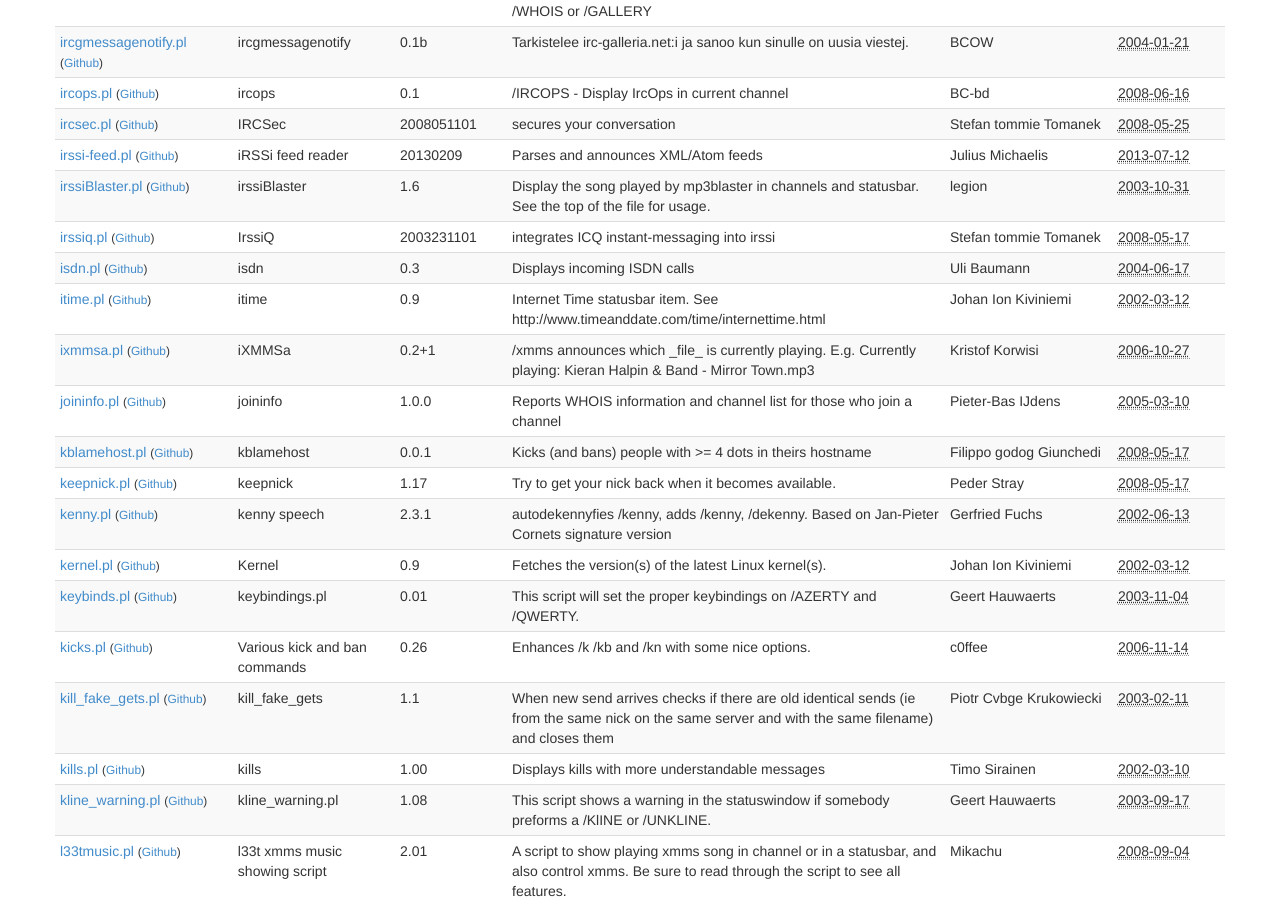
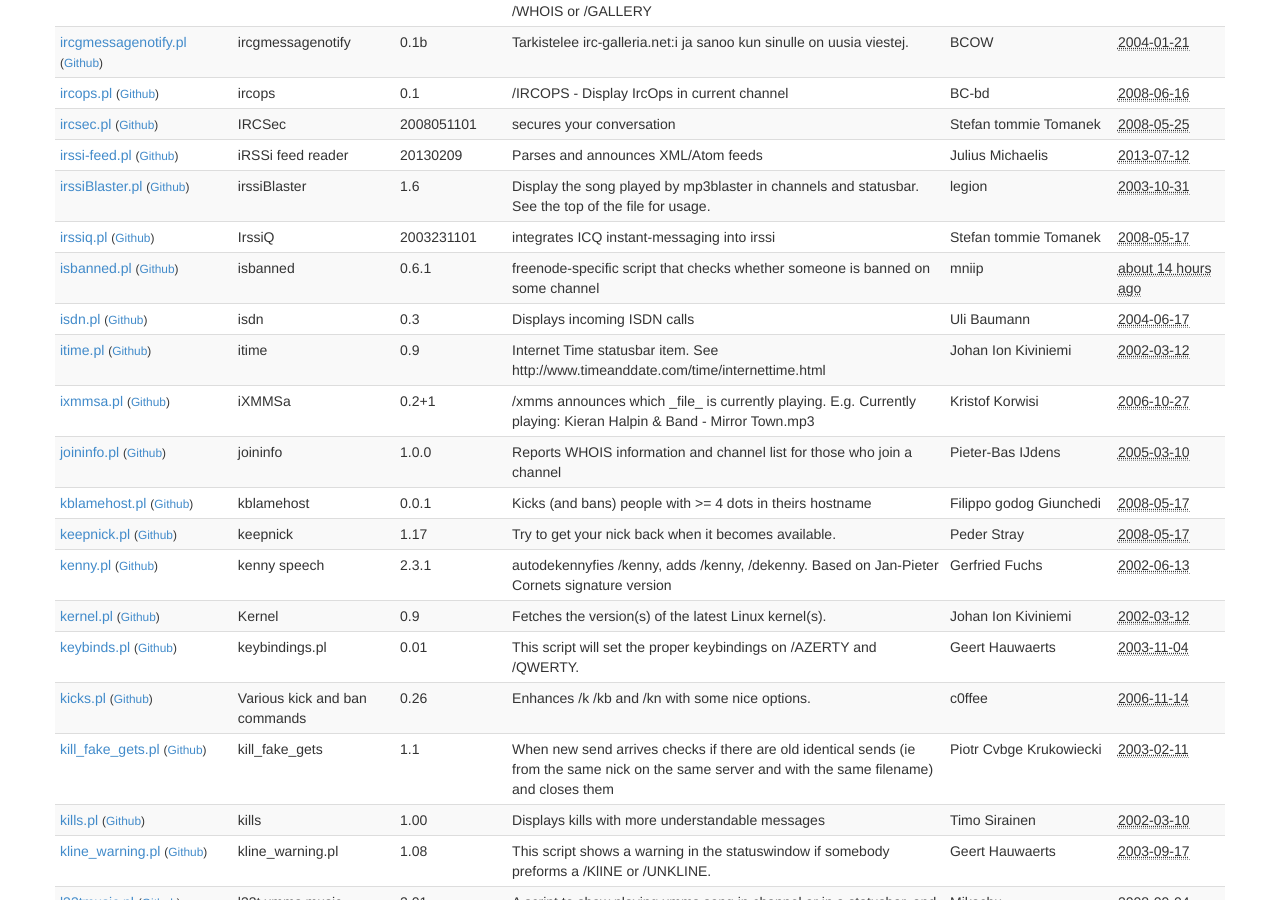
Before and after one commit to irssi/scripts.irssi.org, a Jekyll site: the page built from index.html, in a window 1280 px wide and 900 px high, scrolled down 8544 px. Built offline with Jekyll 4.4.1, drawn with Linux system fonts in a browser that asks for light colours.

Commit message:
Added isbanned.pl

```diff
--- a/_data/scripts.yaml
+++ b/_data/scripts.yaml
@@ -1964,6 +1964,17 @@
   name: "IrssiQ"
   version: "2003231101"
 
+- authors: "mniip"
+  commands: "isbanned ismuted islisted isreset"
+  contact: "mniip @ freenode"
+  description: "freenode-specific script that checks whether someone is banned on some channel"
+  filename: "isbanned.pl"
+  modified: "2015-01-13"
+  modules: "Socket"
+  license: "Public domain"
+  name: "isbanned"
+  version: "0.6.1"
+
 - authors: "Uli Baumann"
   contact: "f-zappa@irc-muenster.de"
   description: "Displays incoming ISDN calls"
```
Also changed, not shown: 1 other file.
